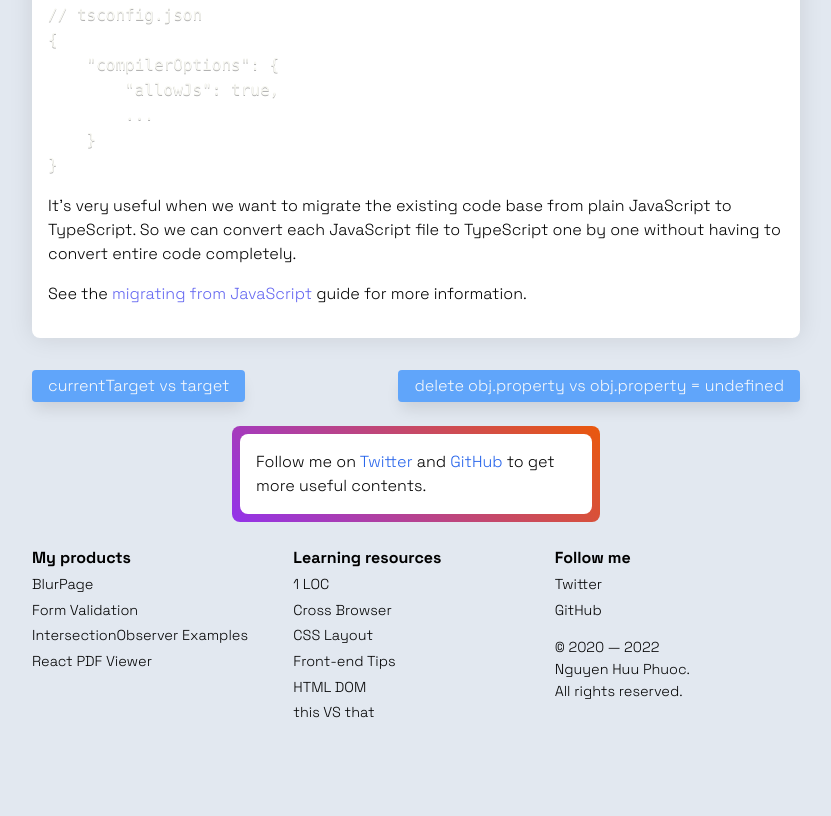
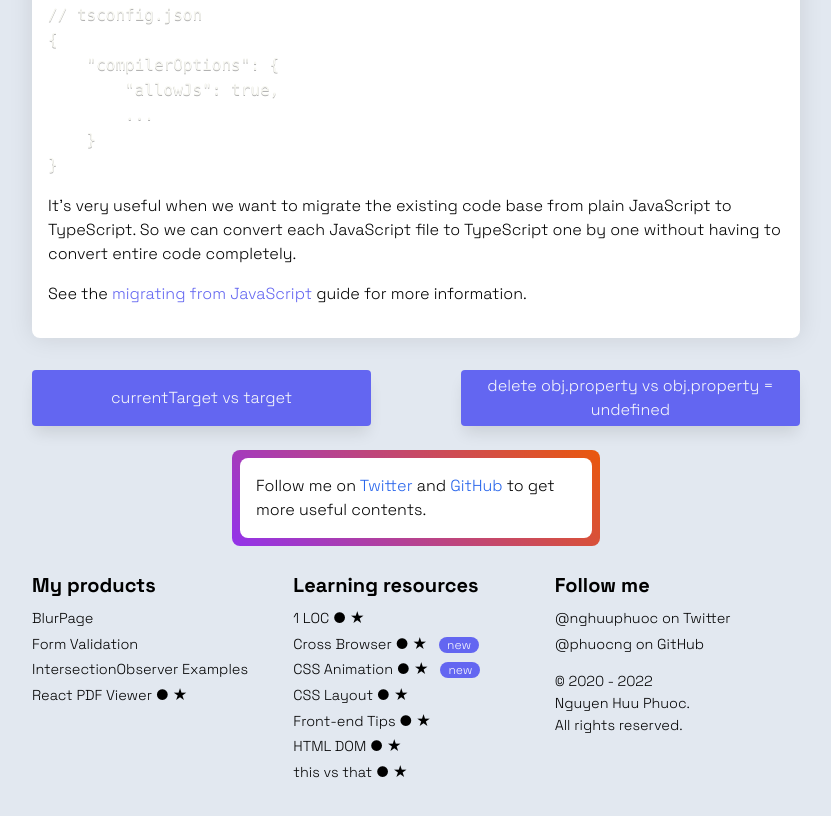
Before and after one commit to phuocng/this-vs-that, an Eleventy site: page contents/d-ts-vs-ts.md in a window 1280 px wide. Shown: the part 935-1751 px from the top of the page, without its empty margins (224-1055 px from the left). Before the commit the page ends 1695 px from the top, so only its background shows below. Built offline with nearby package versions, Linux system fonts and the light colour scheme; Eleventy itself is replaced by a stand-in of ours; code samples lack their colours; files that its build step writes are made by us from their sources; no server answers.

Commit message:
feat: Add CSS Animation site

```diff
--- a/contents/_includes/layouts/base.njk
+++ b/contents/_includes/layouts/base.njk
@@ -25,28 +25,29 @@
                         <li class="footer__item"><a class="footer__link" href="https://blur.page" target="_blank">BlurPage</a></li>
                         <li class="footer__item"><a class="footer__link" href="https://formvalidation.io" target="_blank">Form Validation</a></li>
                         <li class="footer__item"><a class="footer__link" href="https://intersectionobserver.io" target="_blank">IntersectionObserver Examples</a></li>
-                        <li class="footer__item"><a class="footer__link" href="https://react-pdf-viewer.dev" target="_blank">React PDF Viewer</a></li>
+                        <li class="footer__item"><a class="footer__link" href="https://react-pdf-viewer.dev" target="_blank">React PDF Viewer ● {{ github.reactpdfviewer.stargazers }}★</a></li>
                     </ul>
                 </div>
                 <div class="footer__col">
                     <div class="footer__heading">Learning resources</div>
                     <ul class="footer__list">
-                        <li class="footer__item"><a class="footer__link" href="https://1loc.dev" target="_blank">1 LOC</a></li>
-                        <li class="footer__item"><a class="footer__link" href="https://crossbrowser.dev" target="_blank">Cross Browser</a></li>
-                        <li class="footer__item"><a class="footer__link" href="https://csslayout.io" target="_blank">CSS Layout</a></li>
-                        <li class="footer__item"><a class="footer__link" href="https://getfrontend.tips" target="_blank">Front-end Tips</a></li>
-                        <li class="footer__item"><a class="footer__link" href="https://htmldom.dev" target="_blank">HTML DOM</a></li>
-                        <li class="footer__item"><a class="footer__link" href="https://thisthat.dev" target="_blank">this VS that</a></li>
+                        <li class="footer__item"><a class="footer__link" href="https://1loc.dev" target="_blank">1 LOC</a> ● {{ github.oneloc.stargazers }}★</li>
+                        <li class="footer__item"><a class="footer__link" href="https://crossbrowser.dev" target="_blank">Cross Browser</a> ● {{ github.crossbrowser.stargazers }}★ <span class="footer__new">new</span></li>
+                        <li class="footer__item"><a class="footer__link" href="https://cssanimation.dev" target="_blank">CSS Animation</a> ● {{ github.cssanimation.stargazers }}★ <span class="footer__new">new</span></li>
+                        <li class="footer__item"><a class="footer__link" href="https://csslayout.io" target="_blank">CSS Layout</a> ● {{ github.csslayout.stargazers }}★</li>
+                        <li class="footer__item"><a class="footer__link" href="https://getfrontend.tips" target="_blank">Front-end Tips</a> ● {{ github.frontendtips.stargazers }}★</li>
+                        <li class="footer__item"><a class="footer__link" href="https://htmldom.dev" target="_blank">HTML DOM</a> ● {{ github.htmldom.stargazers }}★</li>
+                        <li class="footer__item"><a class="footer__link" href="https://thisthat.dev" target="_blank">this vs that</a> ● {{ github.thisvsthat.stargazers }}★</li>
                     </ul>
                 </div>
                 <div class="footer__col">
                     <div class="footer__heading">Follow me</div>
                     <ul class="footer__list">
-                        <li class="footer__item"><a class="footer__link" href="https://twitter.com/nghuuphuoc" target="_blank">Twitter</a></li>
-                        <li class="footer__item"><a class="footer__link" href="https://github.com/phuocng" target="_blank">GitHub</a></li>
+                        <li class="footer__item"><a class="footer__link" href="https://twitter.com/nghuuphuoc" target="_blank">@nghuuphuoc on Twitter</a></li>
+                        <li class="footer__item"><a class="footer__link" href="https://github.com/phuocng" target="_blank">@phuocng on GitHub</a></li>
                     </ul>
                     <div class="footer__author">
-                        © 2020 — 2022<br>
+                        © 2020 - 2022<br>
                         Nguyen Huu Phuoc.<br>
                         All rights reserved.
                     </div>
--- a/contents/_includes/layouts/post.njk
+++ b/contents/_includes/layouts/post.njk
@@ -7,7 +7,7 @@ layout: layouts/base.njk
 <div class="container">
     <div class="header">
         <a class="header__link" href="/">/this-vs-that</a>
-        <a class="header__link header__link--primary" href="https://github.com/phuocng/this-vs-that">GitHub {{ github.stargazers }}★</a>
+        <a class="header__link header__link--primary" href="https://github.com/phuocng/this-vs-that">GitHub {{ github.thisvsthat.stargazers }}★</a>
     </div>
     <div class="post">
         <h1 class="post__heading">{{ title }}</h1>
--- a/contents/index.njk
+++ b/contents/index.njk
@@ -7,7 +7,7 @@ eleventyExcludeFromCollections: true
 <div class="container">
     <div class="hero">
         <h1 class="hero__heading">What is the difference between ˍˍˍ and ˍˍˍ in the front-end development?</h1>
-        <a class="hero__button" href="https://github.com/phuocng/this-vs-that">Star me on GitHub · {{ github.stargazers }}★</a>
+        <a class="hero__button" href="https://github.com/phuocng/this-vs-that">Star me on GitHub ● {{ github.thisvsthat.stargazers }}★</a>
     </div>
 
     {%- for post in collections.sortByTitle -%}
--- a/styles/blocks/_footer.scss
+++ b/styles/blocks/_footer.scss
@@ -11,9 +11,9 @@
     margin: 2rem 0;
 }
 .footer__heading {
-    font-size: 1rem;
+    font-size: 1.25rem;
     font-weight: 600;
-    margin-bottom: 0.25rem;
+    margin-bottom: 0.5rem;
 }
 .footer__list {
     list-style-type: none;
@@ -30,6 +30,16 @@
 .footer__link:hover {
     text-decoration: underline;
 }
+
+.footer__new {
+    background: #6366f1;
+    border-radius: 9999px;
+    color: #fff;
+    font-size: 0.75rem;
+    padding: 0 0.5rem;
+    margin-left: 0.5rem;
+}
+
 .footer__author {
     margin-top: 1rem;
 }
--- a/styles/blocks/_nav.scss
+++ b/styles/blocks/_nav.scss
@@ -1,13 +1,5 @@
 :root {
-    --nav-flex-direction: column;
     --nav__item-margin-bottom: 1rem;
-    --nav__item--next-margin-left: 0;
-    --nav__item--prev-margin-right: 0;
-}
-.nav {
-    display: flex;
-    flex-direction: var(--nav-flex-direction);
-    justify-content: space-between;
 }
 .nav__item {
     align-items: center;
@@ -15,7 +7,7 @@
     justify-content: center;
     text-align: center;
 
-    background: #60a5fa;
+    background: #6366f1;
     border-radius: 0.25rem;
     box-shadow: 0 10px 15px -3px rgb(0 0 0 / 0.1);
     color: #f9fafb;
@@ -25,17 +17,20 @@
     text-decoration: none;
 }
 .nav__item--next {
-    margin-left: var(--nav__item--next-margin-left);
+    margin-left: auto;
 }
 .nav__item--prev {
-    margin-right: var(--nav__item--prev-margin-right);
+    margin-right: auto;
 }
 
-@media (min-width: 1024px) {
+@media (min-width: 640px) {
+    .nav {
+        display: flex;
+    }
+    .nav__item {
+        width: 40%;
+    }
     :root {
-        --nav-flex-direction: row;
         --nav__item-margin-bottom: 0;
-        --nav__item--next-margin-left: 1rem;
-        --nav__item--prev-margin-right: 1rem;
     }
 }
```
Also changed, not shown: 1 other file.
